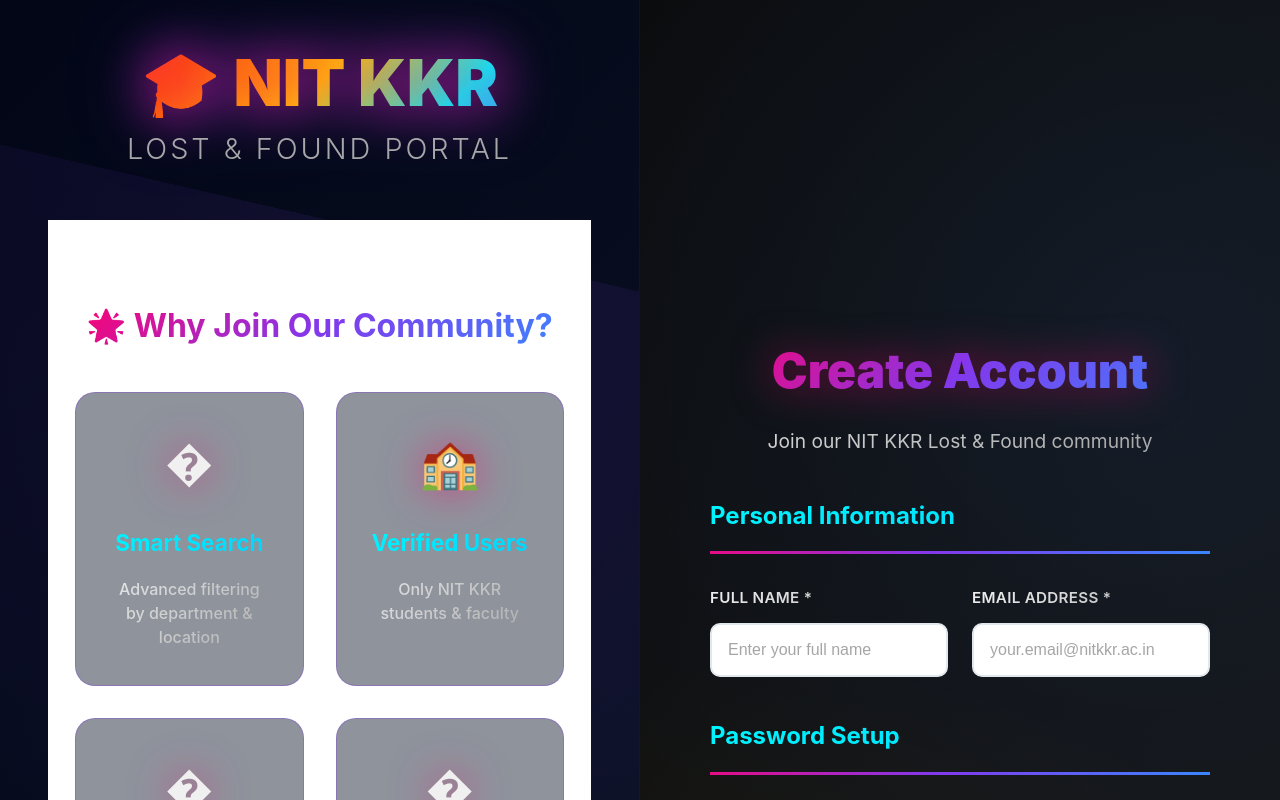
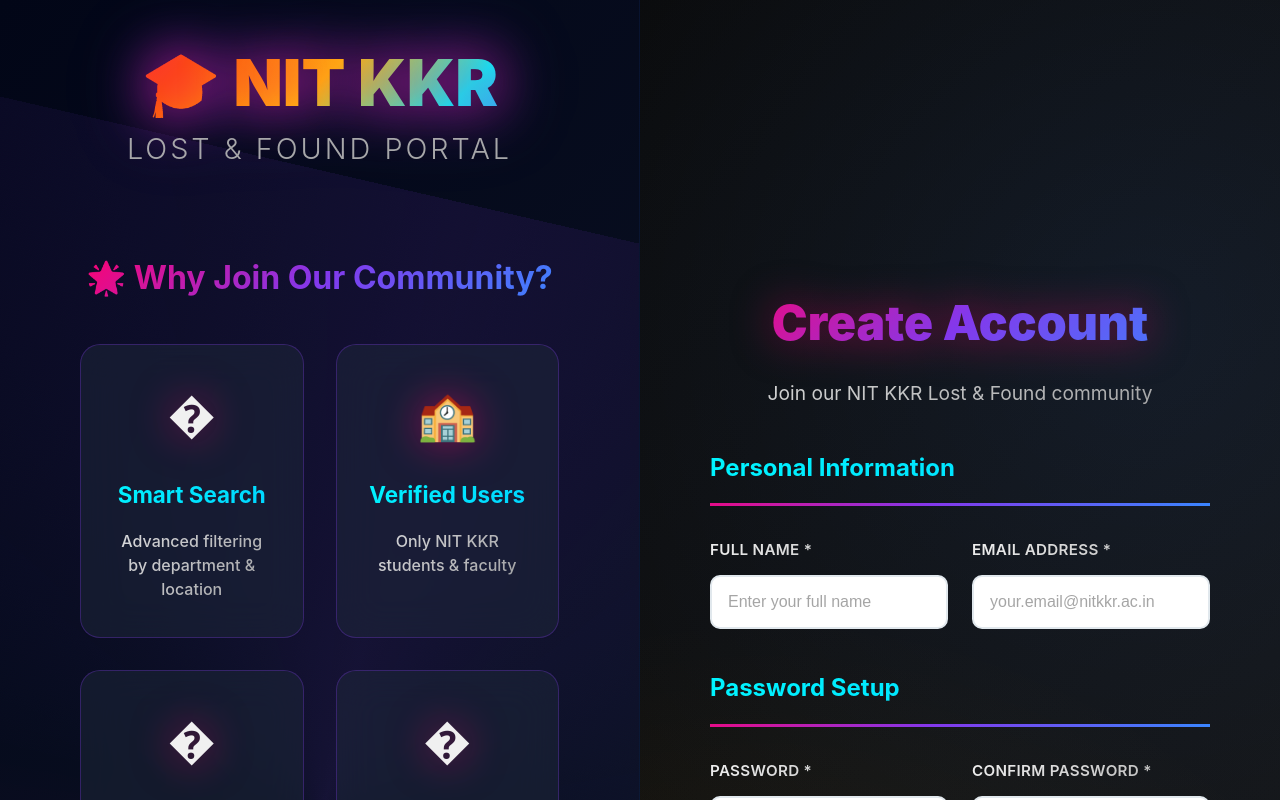
Before and after one commit to Pawan-Kumar-56/lostfound-frontend, a React (Vite) app: page /register in a window 1280 px wide. Shown: the top 800 px of the page. Built offline with nearby package versions, Linux system fonts and the light colour scheme.

Commit message:
Refine Register page styling with transparent backgrounds and forced black

```diff
--- a/src/Register.css
+++ b/src/Register.css
@@ -43,7 +43,7 @@
 .register-container {
   display: flex;
   min-height: 100vh;
-  background: #000000;
+  background-color: #000000; /* Force black background */
   position: relative;
 }
 
@@ -99,6 +99,8 @@
   max-width: 600px;
   z-index: 3;
   position: relative;
+  /* Ensure no background is set here, or set it to transparent */
+  background: transparent;
 }
 
 .logo-section {
@@ -130,6 +132,12 @@
   letter-spacing: 3px;
   text-transform: uppercase;
   opacity: 0.9;
+}
+
+.features-section {
+  background: transparent; /* This removes the white block */
+  padding: 2rem;
+  border-radius: 20px;
 }
 
 .features-section h3 {
```
